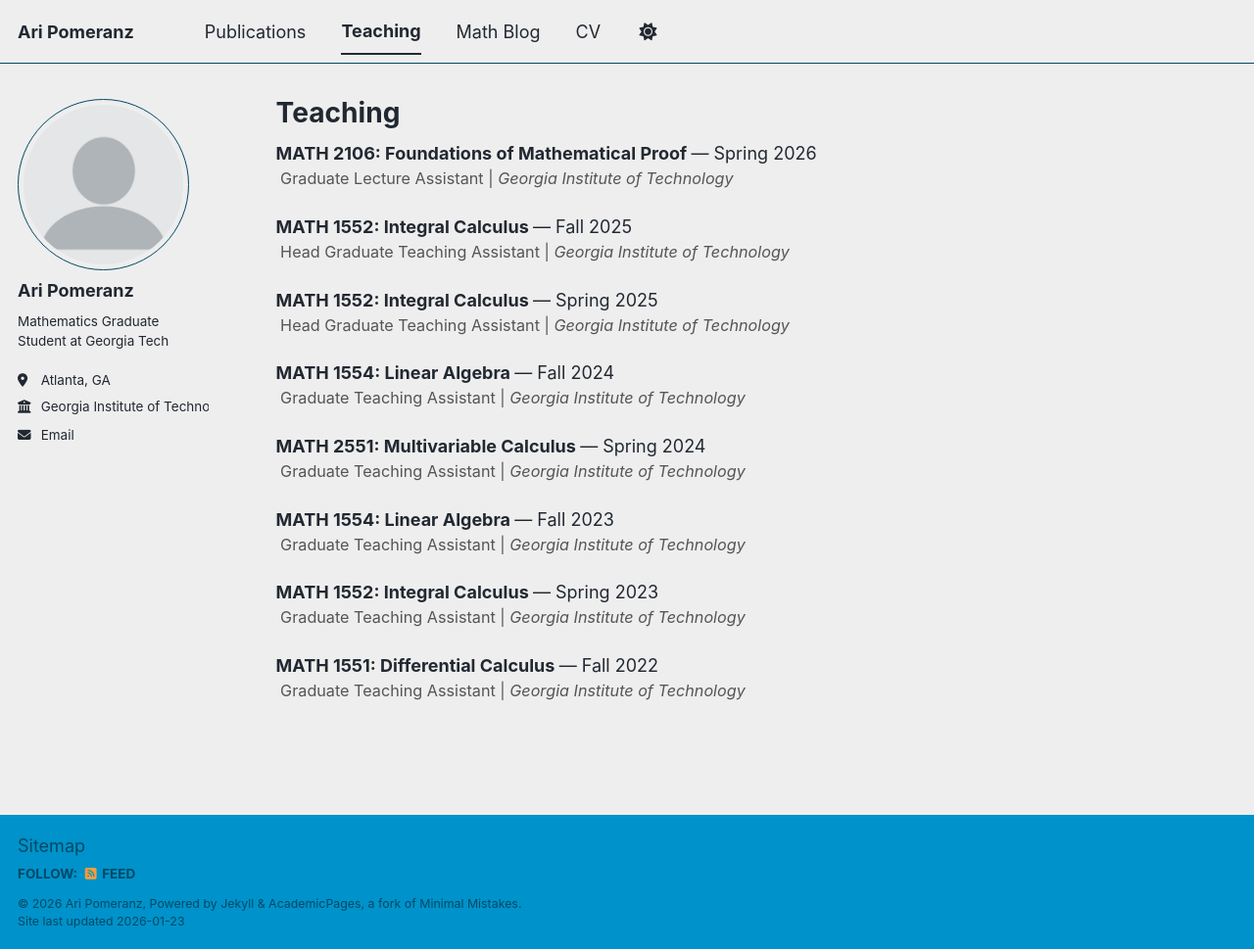
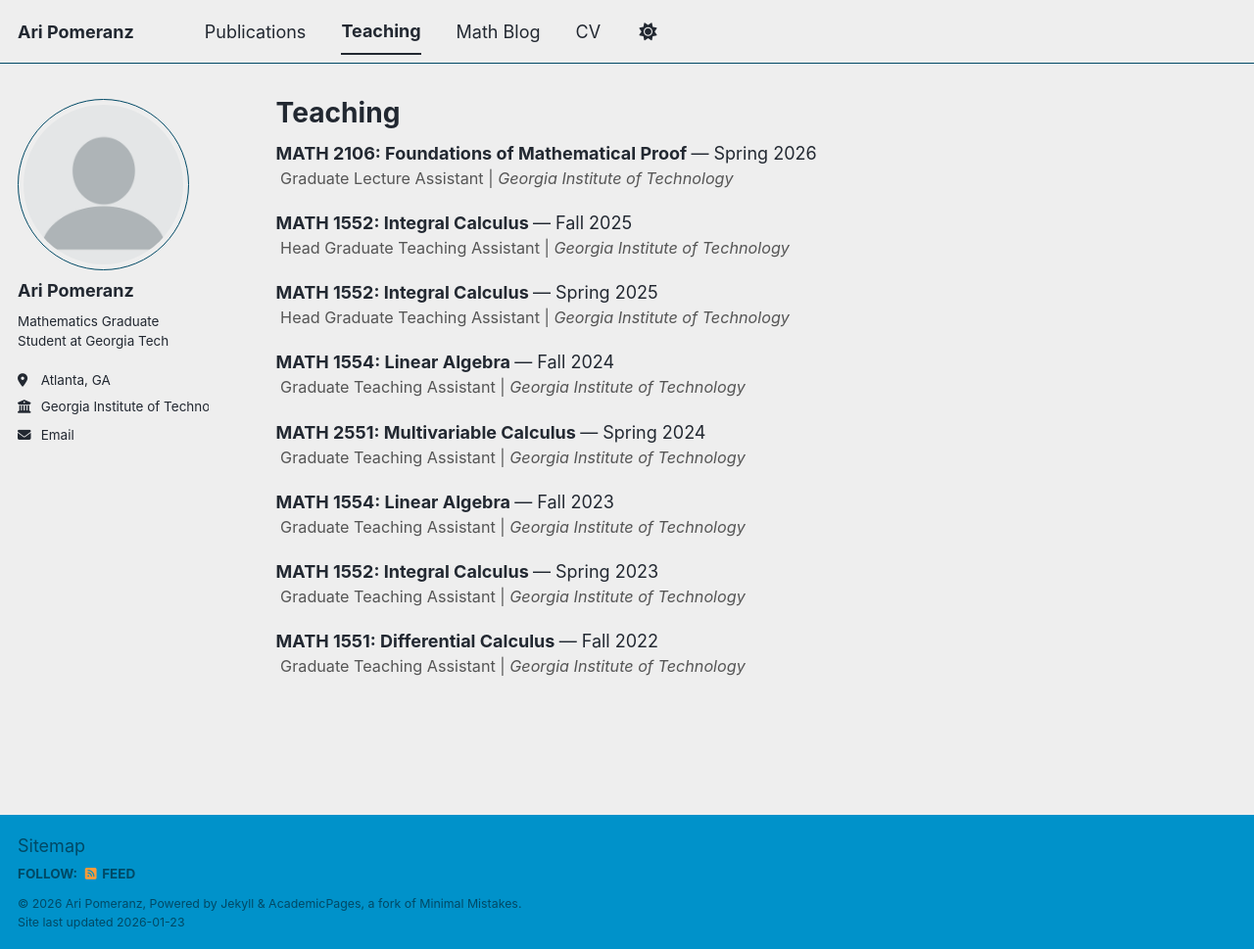
Before and after one commit to aripomeranz/aripomeranz, a Jekyll site: the page built from _pages/teaching.html, in a window 1280 px wide and 969 px high. Shown: the whole window at 98% size. Built offline with Jekyll 4.4.1, drawn with Linux system fonts in a browser that asks for light colours; a script bundle is joined from its source files by our own code; library files that are not in the unit come from our copies.

Commit message:
Update archive-single.html

```diff
--- a/_includes/archive-single.html
+++ b/_includes/archive-single.html
@@ -16,7 +16,7 @@
   <article class="archive__item" itemscope itemtype="http://schema.org/CreativeWork">
 
     {% if post.collection == 'teaching' %}
-      <div style="margin-bottom: 1.3em;">
+      <div style="margin-bottom: 1.1em;">
         <p style="margin-top: 0; margin-bottom: 0;">
           <strong>{{ title }}</strong> — {{ post.excerpt }}
         </p>
```
